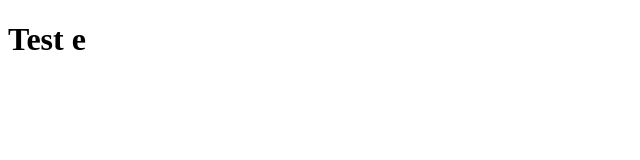
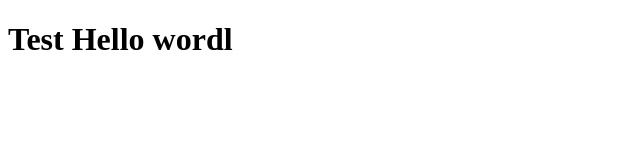
Before and after one commit to bshr011/git_course, a plain HTML site: page index.html in a window 1280 px wide. Shown: the whole page, without its empty margins (0-640 px from the left). Drawn offline with Linux system fonts and the light colour scheme.

Commit message:
Devlopment updated

```diff
--- a/index.html
+++ b/index.html
@@ -6,6 +6,6 @@
     <title>Document</title>
   </head>
   <body>
-    <h1>Test e</h1>
+    <h1>Test Hello wordl</h1>
   </body>
 </html>
```
